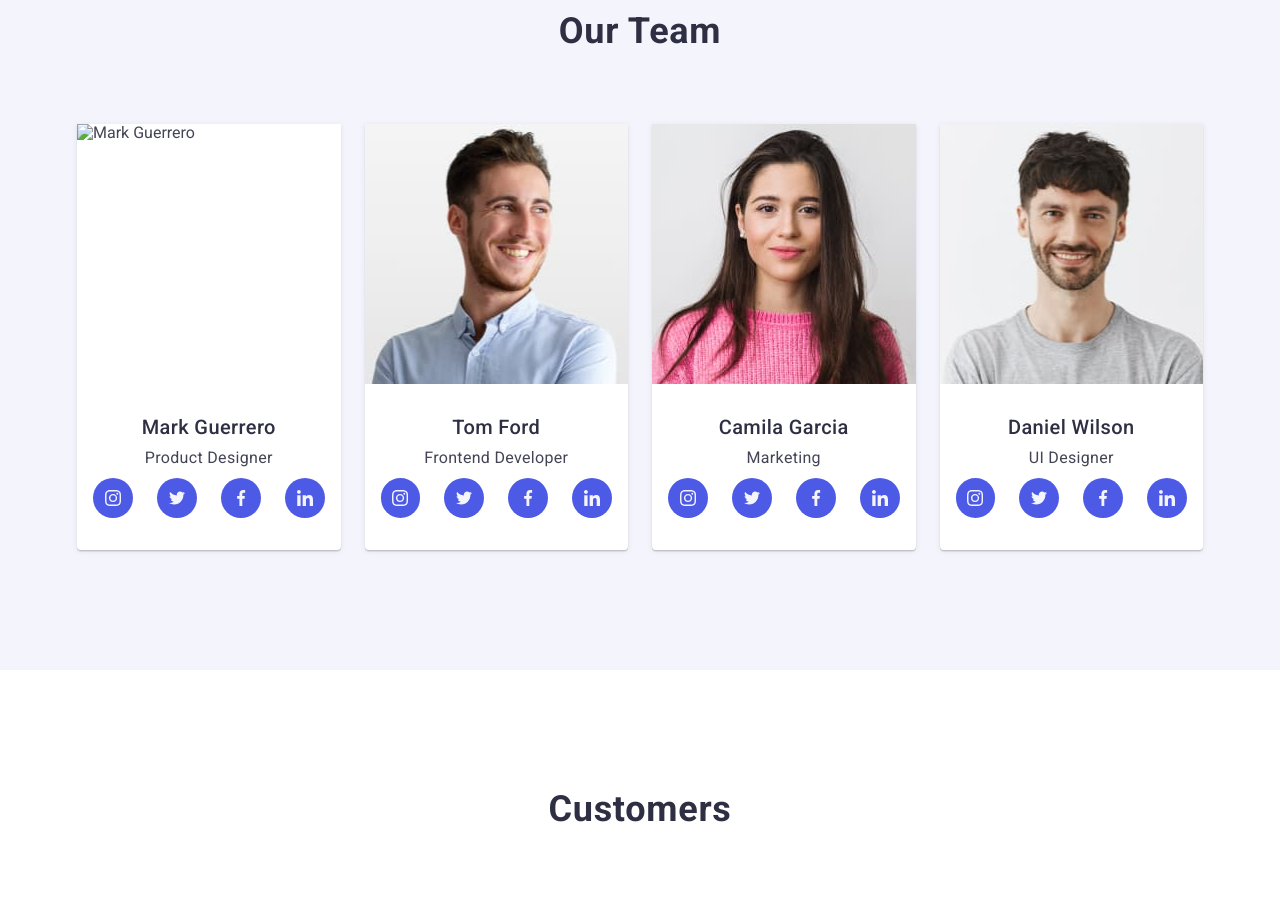
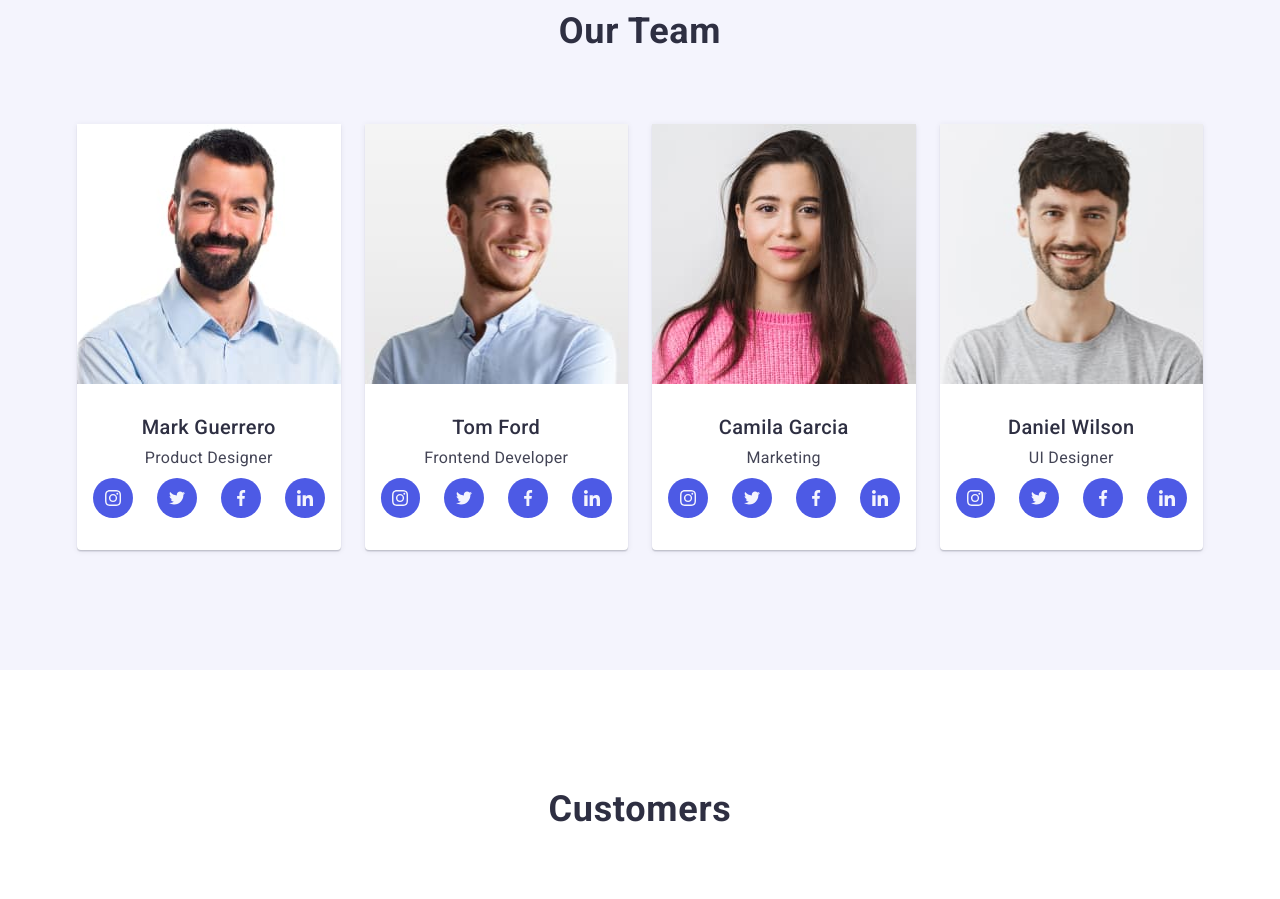
Before and after one commit to VitaliiVoloshyn/goit-markup-hw-07, a plain HTML site: page index.html in a window 1280 px wide. Shown: the part 1800-2699 px from the top of the page. Drawn offline with nearby package versions, Linux system fonts and the light colour scheme.

Commit message:
Add files via upload
Signed-off-by: VitaliiVoloshyn <132461432+VitaliiVoloshyn@users.noreply.github.com>

```diff
--- a/index.html
+++ b/index.html
@@ -222,8 +222,8 @@
           <ul class="list list-cloud">
             <li class="cloud-list">
               <img
-                srcset="./images/mark.jpg, ./images/mark.img@2x.jpg 2x"
-                src="./images/mark.jpg"
+                srcset="./images/mark.img.jpg, ./images/mark.img@2x.jpg 2x"
+                src="./images/mark.img.jpg"
                 alt="Mark Guerrero"
                 width="264"
                 height="260"
```
